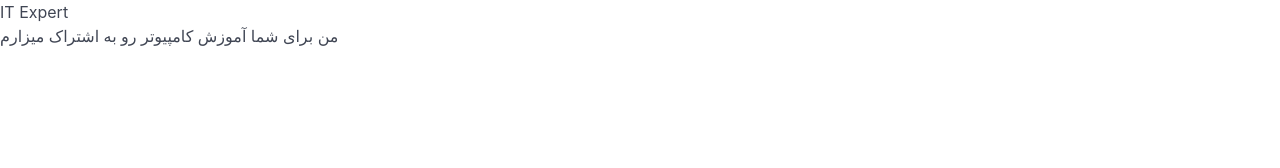
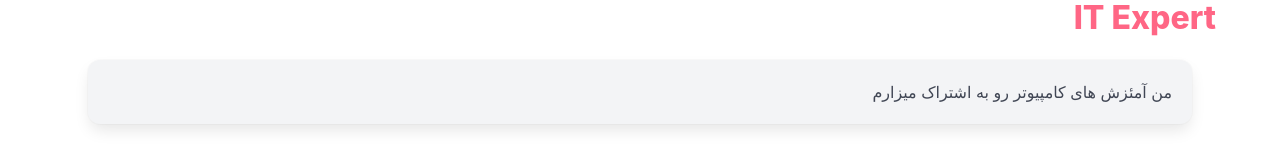
Before and after one commit to mmrezajalili/mmrezajalili, a plain HTML site: page index.html in a window 1280 px wide. Drawn offline with Linux system fonts and the light colour scheme.

Commit message:
Update index.html

```diff
--- a/index.html
+++ b/index.html
@@ -1,13 +1,13 @@
 <!DOCTYPE html>
-<html lang="fa" dir="rl">
+<html lang="fa" dir="rtl">
 <head>
   <title>Title of the document</title>
 </head>
 <link rel="stylesheet" href="css/app.css">
-<body>
+<body class="container is-max-dekstop">
 
-<h1>IT Expert</h1>
-<p> من برای شما آموزش کامپیوتر رو به اشتراک میزارم</p>
+<h1 class="title has-text-danger">IT Expert</h1>
+<p class="box m-5 has-background-light"> من آمئزش های کامپیوتر رو به اشتراک میزارم</p>
 
 </body>
 </html>
```
